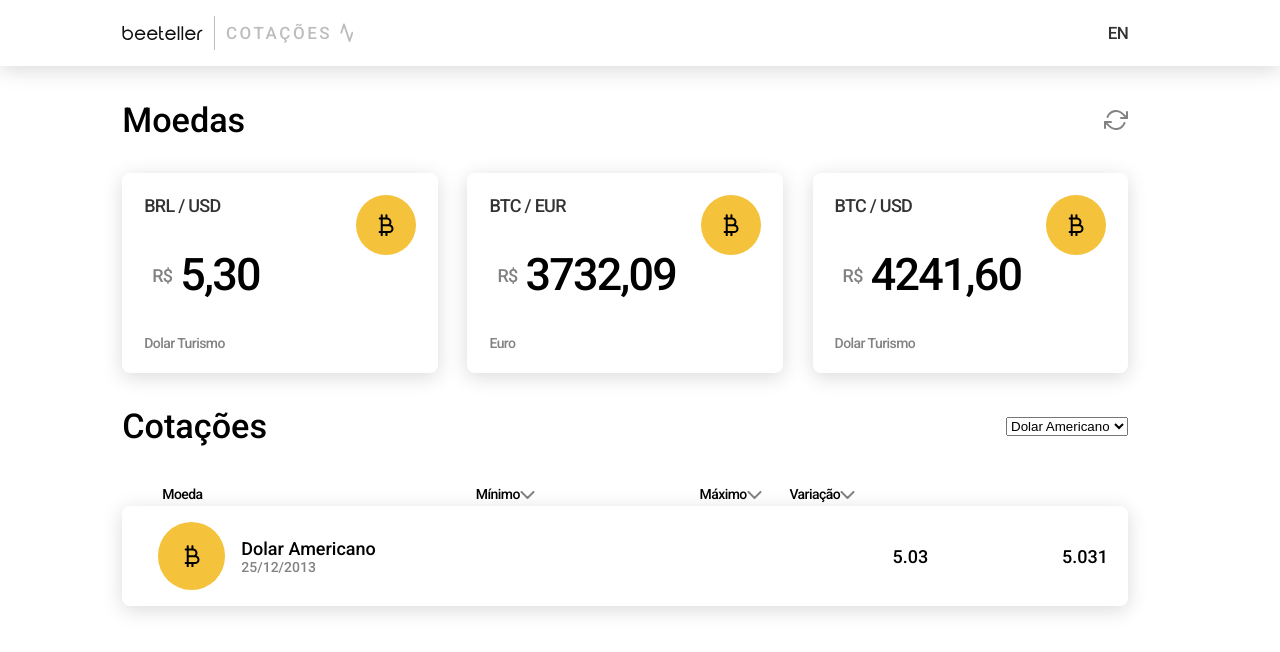
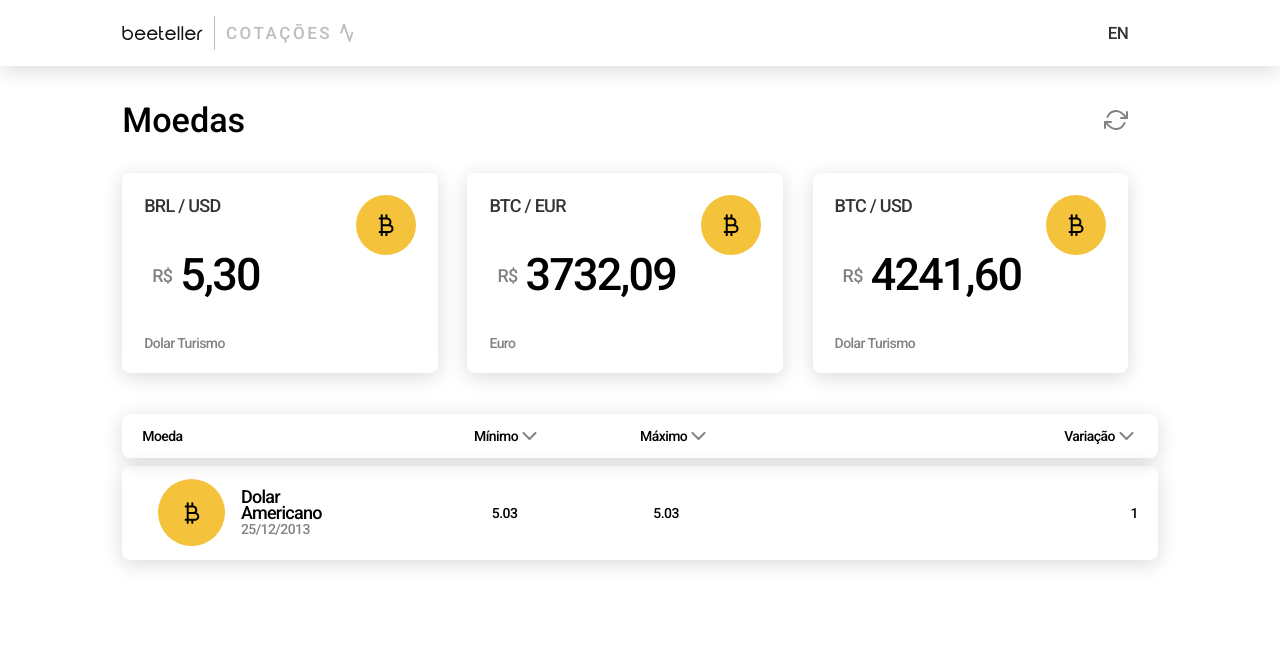
Before and after one commit to doubleyooz/express-beeteller, a React (Create React App) app in the folder frontend/: page / in a window 1280 px wide. Shown: the top 652 px of the page. Built offline with nearby package versions, Linux system fonts and the light colour scheme.

Commit message:
update: item and table style

```diff
--- a/frontend/src/components/Item/index.tsx
+++ b/frontend/src/components/Item/index.tsx
@@ -10,7 +10,7 @@ const Item = (props: {
 }) => {
     return (
         <div className="item-container r-mrg">
-            <div className="basic">
+            <div className="label c">
                 <div className="icon">
                     <svg
                         width="24"
@@ -37,11 +37,17 @@ const Item = (props: {
                 </div>
             </div>
             <div className="closing">
-                <span className="min">{props.max}</span>
-                <span className="max">{props.max}</span>
+                <div className="label">
+                    <span className="min">{props.max}</span>
+                </div>
+                <div className="label">
+                    <span className="max">{props.max}</span>
+                </div>
             </div>
 
-            <span className="var">{props.var}</span>
+            <div className="label v">
+                <span>{props.var}</span>
+            </div>
         </div>
     );
 };
--- a/frontend/src/components/Item/styles.scss
+++ b/frontend/src/components/Item/styles.scss
@@ -1,8 +1,19 @@
 $icon-padding: calc(1400vw / 1440 + 10px);
-$icon-size: calc(1600vw / 1440 + 8px);
+$icon-size: calc(4800vw / 1440 + 24px);
 
-$basic-hmargin: calc(20000vw / 1440 + 91px);
+$basic-width: calc(39100vw / 1440 + 113px);
+$item-vpadding: calc(1000vh / 1024 + 6px);
+$item-height: calc(8400vh / 1024 + 20px);
 
+.closing {
+    display: flex;
+    flex-direction: row;
+    width: 100%;
+}
+
+.item-container .header {
+    padding: 3px 25px 3px 40px;
+}
 
 .item-container {
     display: flex;
@@ -10,18 +21,23 @@ $basic-hmargin: calc(20000vw / 1440 + 91px);
     justify-content: space-between;
     align-items: center;
 
-    padding: 16px 20px;
+    margin: 8px 0px;
+    padding: $item-vpadding 20px;
 
     box-shadow: 0px 4px 20px rgba(0, 0, 0, 0.15);
     border-radius: 8px;
+    .v {
+        justify-content: flex-end;
 
-    .basic {
+    }
+
+
+    .label {
         display: flex;
         flex-direction: row;
         align-items: center;
 
         width: 100%;
-
         .info {
             display: flex;
             flex-direction: column;
@@ -43,17 +59,33 @@ $basic-hmargin: calc(20000vw / 1440 + 91px);
             justify-content: center;
             align-items: center;
 
+            width: $icon-size;
+            height: $icon-size;
+
             padding: $icon-padding;
             margin: 0 16px;
 
             background: #F4C23B;
             border-radius: 99px;
         }
+
         svg {
-            width: $icon-size;
-            height: $icon-size;
+            margin: 0 4px;
+
+        }
+
+
+        span {
+            font-size: 14px;
+            line-height: 16px;
+            letter-spacing: -0.04em;
 
         }
     }
 
+    .c {
+        width: auto;
+        margin-right: 170px;
+    }
+
 }
--- a/frontend/src/pages/Home/index.tsx
+++ b/frontend/src/pages/Home/index.tsx
@@ -55,25 +55,13 @@ const Home = () => {
                 </div>
             </div>
 
-            <div className="list">
-                <div className="header">
-                    <span className="title">Cotações</span>
-                    <select id="currency" className="r-mrg">
-                        <option value="Dolar Americano" selected>
-                            Dolar Americano
-                        </option>
-                        <option value="Euro">Euro</option>
-                        <option value="Bitcoin">Bitcoin</option>
-                    </select>
-                </div>
-
             <div className="table">
-                    <div className="table-header r-mrg">
-                        <div>
+                <div className="item-container table-head r-mrg">
+                    <div className="label">
                         <span>Moeda</span>
                     </div>
                     <div className="closing">
-                            <div className="min">
+                        <div className="label">
                             <span>Mínimo</span>
                             <svg
                                 width="15"
@@ -91,7 +79,7 @@ const Home = () => {
                             </svg>
                         </div>
 
-                            <div className="max">
+                        <div className="label">
                             <span>Máximo</span>
                             <svg
                                 width="15"
@@ -109,7 +97,7 @@ const Home = () => {
                             </svg>
                         </div>
                     </div>
-                        <div>
+                    <div className="label v">
                         <span>Variação</span>
                         <svg
                             width="15"
@@ -127,6 +115,7 @@ const Home = () => {
                         </svg>
                     </div>
                 </div>
+                <div className="list">
                     <Item
                         date={'25/12/2013'}
                         name={'Dolar Americano'}
--- a/frontend/src/pages/Home/styles.scss
+++ b/frontend/src/pages/Home/styles.scss
@@ -40,7 +40,7 @@ $title-size: calc(1600vw / 1440 + 20px);
     }
 
     .list {
-        .table-header {
+        .table-head {
             display: flex;
             flex-direction: row;
             justify-content: space-between;
```
Lines whose indentation alone changed are shown as unchanged.
